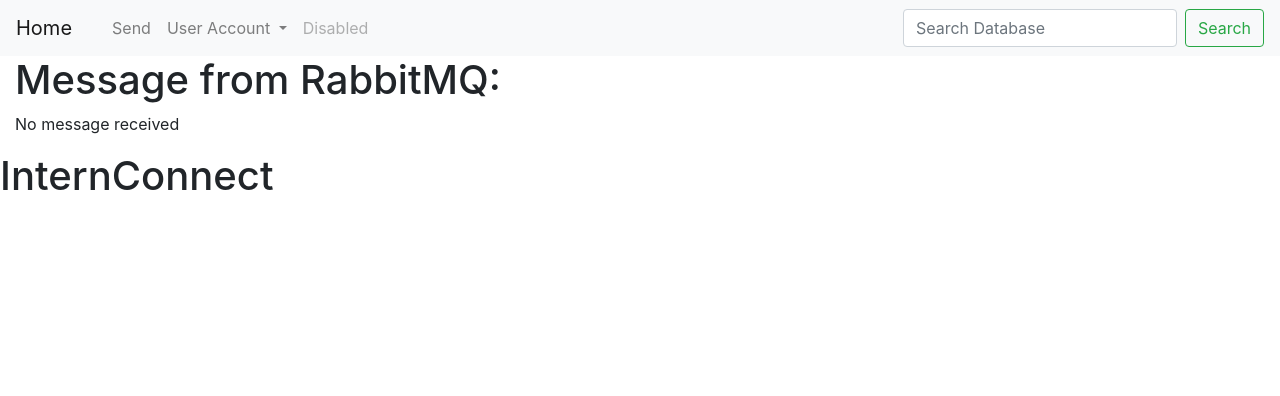
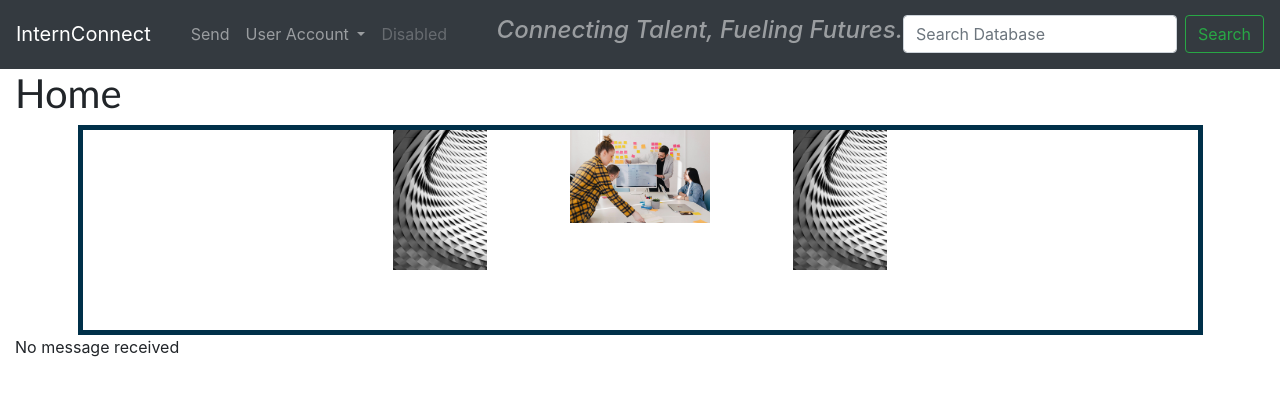
Before and after one commit to PhillipKT/Test_Site, a Flask app: page / in a window 1280 px wide. Shown: the top 396 px of the page. Run offline with Flask 3, Linux system fonts and the light colour scheme; some libraries are stand-ins or nearby versions.

Commit message:
Updated Login to save name and email, added static folder for styles and images

```diff
--- a/app.py
+++ b/app.py
@@ -13,19 +13,21 @@
 db = SQLAlchemy(app)
 
 class Users(db.Model):
-    id = db.Column(db.Integer, primary_key=True, index=True)
+    id = db.Column("id", db.Integer, primary_key=True)
     name = db.Column(db.String(50))
     email = db.Column(db.String(50))
 
+    def __init__(self, name, email) -> None:
+        super().__init__()
+        self.name = name
+        self.email = email
+
 app.app_context().push()
-db.create_all()
-
 
 # RabbitMQ connection parameters
 rabbitmq_host = 'localhost'
 rabbitmq_port = 5672
 rabbitmq_queue = 'hello'
-
 
 def send_message_to_rabbitmq(message):
     connection = BlockingConnection(ConnectionParameters(rabbitmq_host))
@@ -55,7 +57,7 @@
         channel.basic_ack(delivery_tag=method_frame.delivery_tag)
         return render_template('receive_message.html', messages=messages)
     else:
-        redirect(url_for("home"))
+       return redirect(url_for("home"))
 
 
 @app.route('/')
@@ -68,21 +70,28 @@
     return render_template("view.html", values=Users.query.all())
 
 
+# @app.route("/delete", methods=['POST'])
+# def delete():
+#     found_user = Users.query.filter_by(name=user).delete()
+#     for user in found_user:
+#         user.delete()
+#     return redirect("home")
+
+
+
 @app.route('/login', methods=['POST', 'GET'])
 def login():
     if request.method == "POST":
         session.permanent = True
-        email = request.form["email"]
         user = request.form["nm"]
         session ["user"] = user
 
         #query database for existing users
         found_user = Users.query.filter_by(name=user).first()
-
         if found_user:
             session["email"] = found_user.email
         else:
-            usr = Users()
+            usr = Users(user, "")
             db.session.add(usr)
             db.session.commit()
 
@@ -105,13 +114,14 @@
         if request.method == "POST":
             email = request.form["email"]
             session["email"] = email
-            found_user = db.query.filter_by(name=user).first()
+            found_user = Users.query.filter_by(name=user).first()
             found_user.email = email
             db.session.commit()
             flash("Email was saved.")
         else:
             if "email" in session:
                 email = session["email"]
+                flash(f"Welcome Back!")
 
         return render_template("user.html", email=email)
     else:
@@ -123,9 +133,13 @@
 
 @app.route("/logout")
 def logout():
-    flash(f"You have been logged out!")
+    if "user" in session:
+        user = session["user"]
+        flash(f"You have been logged out!")
     session.pop("user", None)
     session.pop("email", None)
+    return redirect(url_for("login"))
+
 
 if __name__ == "__main__":
     db.create_all()
--- /dev/null
+++ b/static/styles/style.css
@@ -0,0 +1,35 @@
+h1 {
+    font-family: 'Gill Sans', 'Gill Sans MT', Calibri, 'Trebuchet MS', sans-serif;
+}
+
+.navbar.navbar-default .navbar-text {
+    justify-content: center;
+    color: #ae46ae;
+}
+
+img {
+    max-height: 70%;
+    max-width: 70%;
+    object-fit:fill;
+}
+
+#container {
+    width: 90%;
+    /* height: 500px; */
+    margin: 0 auto;
+    border: 5px solid #003049;
+    display: flex;
+    flex-direction: row;
+    justify-content: center;
+    /* flex-wrap: wrap; */
+}
+
+#container div {
+    width: 200px;
+    height: 200px;
+    max-width: 300px;
+    /* max-width: 300px; */
+    text-align:center;
+    /* target size for initial display */
+    flex-basis: 200px;
+}
--- a/templates/base.html
+++ b/templates/base.html
@@ -7,17 +7,18 @@
     <meta name="viewport" content="width=device-width, initial-scale=1.0">
 
     <script src="https://unpkg.com/htmx.org@1.6.1/dist/htmx.js"></script>
-
     <link rel="stylesheet" href="https://cdn.jsdelivr.net/npm/bootstrap@4.3.1/dist/css/bootstrap.min.css"
         integrity="sha384-ggOyR0iXCbMQv3Xipma34MD+dH/1fQ784/j6cY/iJTQUOhcWr7x9JvoRxT2MZw1T" crossorigin="anonymous">
+    {# custom style sheet #}
+    <link rel="stylesheet" type="text/css" href="{{ url_for('static', filename='styles/style.css')}}">
     <title>{% block title %}Test Site{% endblock title %}</title>
 </head>
 {% endblock  %}
 
 <body>
     {# bootstrap nav #}
-    <nav class="navbar navbar-expand-lg navbar-light bg-light">
-        <a class="navbar-brand" href="/">Home</a>
+    <nav class="navbar navbar-expand-lg navbar-dark bg-dark">
+        <a class="navbar-brand" href="\">InternConnect</a>
         <button class="navbar-toggler" type="button" data-toggle="collapse" data-target="#navbarSupportedContent"
             aria-controls="navbarSupportedContent" aria-expanded="false" aria-label="Toggle navigation">
             <span class="navbar-toggler-icon"></span>
@@ -47,6 +48,9 @@
                     <a class="nav-link disabled" href="#" tabindex="-1" aria-disabled="true">Disabled</a>
                 </li>
             </ul>
+            <span class="navbar-text">
+                <h4><em>Connecting Talent, Fueling Futures.</em></h4>
+            </span>
             <form class="form-inline my-2 my-lg-0">
                 <input class="form-control mr-sm-2" type="search" placeholder="Search Database" aria-label="Search">
                 <button class="btn btn-outline-success my-2 my-sm-0" type="submit">Search</button>
@@ -58,7 +62,6 @@
         {% block content  %}
         {% endblock  %}
     </div>
-    <h1>InternConnect</h1>
 
     <script src="https://unpkg.com/htmx.org@1.6.1/dist/htmx.js"></script>
     <script src="https://code.jquery.com/jquery-3.3.1.slim.min.js"
@@ -71,5 +74,4 @@
         integrity="sha384-JjSmVgyd0p3pXB1rRibZUAYoIIy6OrQ6VrjIEaFf/nJGzIxFDsf4x0xIM+B07jRM"
         crossorigin="anonymous"></script>
 </body>
-
 </html>
--- a/templates/index.html
+++ b/templates/index.html
@@ -1,7 +1,18 @@
 {% extends "base.html" %}
 <title>{% block title %}Landing Page{% endblock title %}</title>
 {% block content %}
-    <h1>Message from RabbitMQ:</h1>
+    <h1>Home</h1>
+    <section id="container">
+        <div>
+            <img src="{{url_for('static', filename='images/home.jpg')}}" alt="An impressive large building" id="home_photo">
+        </div>
+        <div>
+            <img src="{{url_for('static', filename='images/team.jpg')}}" alt="A team of workers" id="team_photo">
+        </div>
+        <div>
+            <img src="{{url_for('static', filename='images/home.jpg')}}" alt="An impressive large building" id="home_photo">
+        </div>
+    </section>
     {% if message %}
         <p>{{ message }}</p>
         {% else %}
--- a/templates/login.html
+++ b/templates/login.html
@@ -9,11 +9,12 @@
         {% else %}
         {% endif %}
     {% endwith %}
+    <h2>Login</h2>
     <form action="#" method="POST">
         <label for="username">Name:</label><br>
         <input type="text" id="username" name="nm"><br>
-        <label for="email">Email:</label><br>
-        <input type="email"  id="email" name="email" placeholder="Enter Email" value="{{email if email}}" required"><br>
+        {# <label for="email">Email:</label><br>
+        <input type="email"  id="email" name="email" placeholder="Enter Email" value="{{email if email}}" required"><br> #}
         {# <label for="password">Password:</label><br>
         <input type="password" id="password" name="password" required><br> #}
         <input type="submit" value="submit">
--- a/templates/receive_message.html
+++ b/templates/receive_message.html
@@ -3,8 +3,6 @@
 {%endblock%}
 {% block title %}Receiving{% endblock  %}
 {% block content %}
-    <button hx-get="/receive-message" hx-target="#messages" hx-swap="outerHTML">Refresh</button>
-    <div id="messages">
-        <!-- Messages will be displayed here -->
-    </div>
+
+
 {% endblock  %}
--- a/templates/user.html
+++ b/templates/user.html
@@ -10,7 +10,7 @@
         {% endif %}
     {% endwith %}
 <form action="#" method="POST">
-    <input type="email" name="nm" placeholder="Enter Email" value="{{email if email}}">
+    <input type="email" name="email" placeholder="Enter Email" value="{{email if email}}">
     <input type="submit" value="submit">
 </form>
-{% endblock  %}
+{% endblock %}
```
Also changed, not shown: templates/send_message.html (+2 -9 lines), templates/view.html (added, +7 -0 lines), instance/Users.sqlite3, static/images/home.jpg (added), static/images/team.jpg (added), static/styles/user.css (added), 1 other file.
